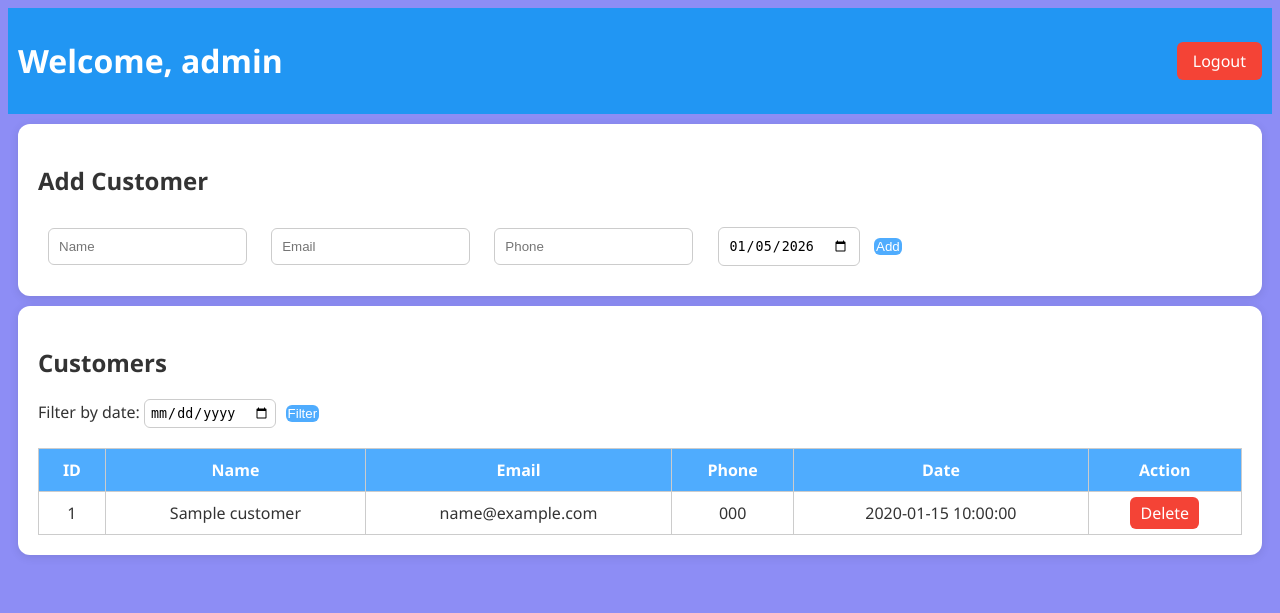
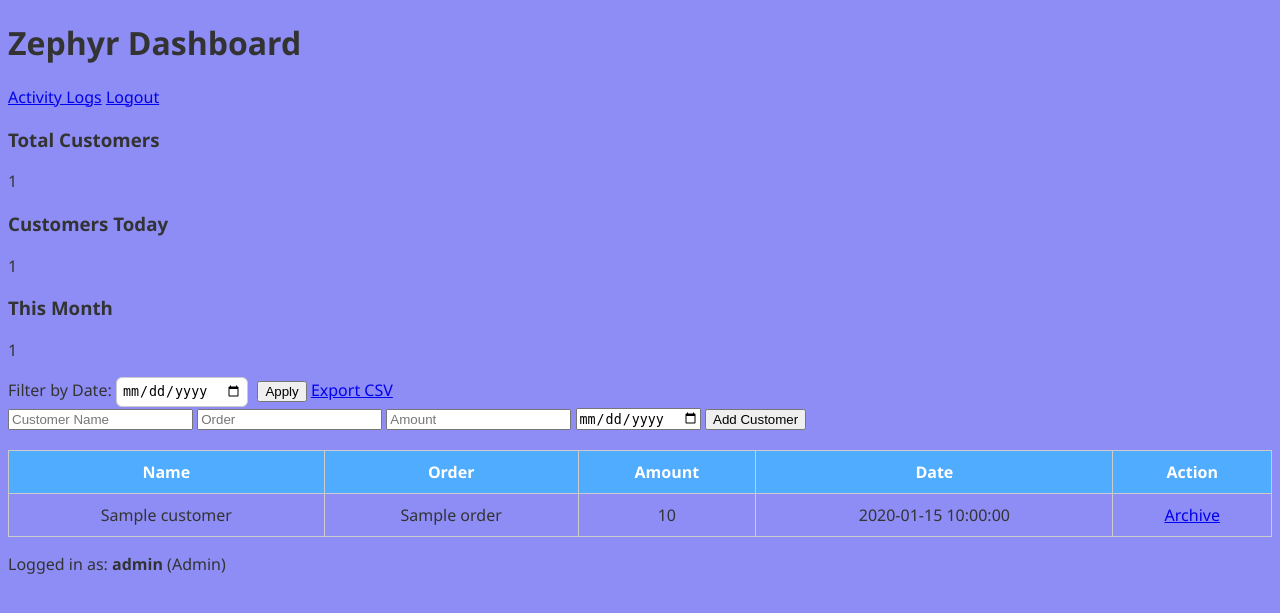
Before and after one commit to vistalemay-gif/zephyr-cms, a Flask app: template templates/dashboard.html in a window 1280 px wide. Shown: the top 613 px of the page. Run offline with Flask 3, Linux system fonts and the light colour scheme; a user stored in the database is signed in; tables that the repository leaves empty hold one stand-in row (values such as "Sample post"); the template is opened without the code that fills it: most values are stand-ins (such as "Sample title", 1, 10 or a date in 2020).

Commit message:
Update dashboard.html

```diff
--- a/templates/dashboard.html
+++ b/templates/dashboard.html
@@ -2,54 +2,115 @@
 <html lang="en">
 <head>
   <meta charset="UTF-8">
-    <title>Dashboard - Zephyr CMS</title>
-    <link rel="stylesheet" href="{{ url_for('static', filename='style.css') }}">
-    <link rel="manifest" href="{{ url_for('manifest') }}">
+  <title>Zephyr CMS – Dashboard</title>
+  <meta name="viewport" content="width=device-width, initial-scale=1.0">
+
+  <!-- CSS -->
+  <link rel="stylesheet" href="{{ url_for('static', filename='css/style.css') }}">
 </head>
 <body>
-    <header class="dashboard-header">
-        <h1>Welcome, {{ session['user'] }}</h1>
-        <a href="{{ url_for('logout') }}" class="btn-logout">Logout</a>
+
+<!-- ================= HEADER ================= -->
+<header class="header">
+  <h1>Zephyr Dashboard</h1>
+
+  <div class="header-actions">
+    {% if session.get('role') == "admin" %}
+      <a href="{{ url_for('activity_logs') }}" class="admin-link">Activity Logs</a>
+    {% endif %}
+    <a href="{{ url_for('logout') }}" class="logout-btn">Logout</a>
+  </div>
 </header>
 
-    <section class="add-customer-section">
-        <h2>Add Customer</h2>
-        <form method="POST" action="{{ url_for('add_customer') }}" class="add-customer-form">
-            <input type="text" name="name" placeholder="Name" required>
-            <input type="email" name="email" placeholder="Email">
-            <input type="text" name="phone" placeholder="Phone">
-            <input type="date" name="date" value="{{ datetime.today().strftime('%Y-%m-%d') }}">
-            <button type="submit" class="btn-primary">Add</button>
-        </form>
-    </section>
+<!-- ================= STATS ================= -->
+<div class="stats">
+  <div class="card">
+    <h3>Total Customers</h3>
+    <p>{{ total_count or 0 }}</p>
+  </div>
 
-    <section class="customer-table-section">
-        <h2>Customers</h2>
-        <form method="GET" action="{{ url_for('dashboard') }}" class="filter-form">
-            <label>Filter by date:</label>
-            <input type="date" name="date">
-            <button type="submit" class="btn-primary">Filter</button>
+  <div class="card">
+    <h3>Customers Today</h3>
+    <p>{{ daily_count or 0 }}</p>
+  </div>
+
+  <div class="card">
+    <h3>This Month</h3>
+    <p>{{ monthly_count or 0 }}</p>
+  </div>
+</div>
+
+<!-- ================= FILTER ================= -->
+<form method="GET" class="filter-form">
+  <label for="filter-date">Filter by Date:</label>
+  <input type="date" id="filter-date" name="date" value="{{ selected_date }}">
+  <button type="submit">Apply</button>
+
+  {% if session.get('role') == "admin" %}
+    <a href="{{ url_for('export_csv', date=selected_date or '') }}" class="btn secondary">
+      Export CSV
+    </a>
+  {% endif %}
 </form>
 
+<!-- ================= ADD CUSTOMER ================= -->
+<form method="POST" action="{{ url_for('add_customer') }}" class="add-form">
+  <input type="text" name="name" placeholder="Customer Name" required>
+  <input type="text" name="order" placeholder="Order">
+  <input type="number" step="0.01" name="amount" placeholder="Amount">
+  <input type="date" name="visit_date" required>
+  <button type="submit">Add Customer</button>
+</form>
+
+<!-- ================= CUSTOMER TABLE ================= -->
 <table class="customer-table">
   <thead>
     <tr>
-                    <th>ID</th><th>Name</th><th>Email</th><th>Phone</th><th>Date</th><th>Action</th>
+      <th>Name</th>
+      <th>Order</th>
+      <th>Amount</th>
+      <th>Date</th>
+      {% if session.get('role') == "admin" %}
+        <th>Action</th>
+      {% endif %}
     </tr>
   </thead>
+
   <tbody>
-                {% for c in customers %}
+    {% if customers %}
+      {% for customer in customers %}
         <tr>
-                    <td>{{ c['id'] }}</td>
-                    <td>{{ c['name'] }}</td>
-                    <td>{{ c['email'] }}</td>
-                    <td>{{ c['phone'] }}</td>
-                    <td>{{ c['date'] }}</td>
-                    <td><a href="{{ url_for('delete_customer', id=c['id']) }}" class="btn-delete">Delete</a></td>
+          <td>{{ customer.name }}</td>
+          <td>{{ customer.order }}</td>
+          <td>{{ customer.amount }}</td>
+          <td>{{ customer.visit_date }}</td>
+
+          {% if session.get('role') == "admin" %}
+          <td>
+            <a href="{{ url_for('archive_customer', id=customer.id) }}"
+               class="danger-link"
+               onclick="return confirm('Archive this customer?')">
+              Archive
+            </a>
+          </td>
+          {% endif %}
         </tr>
       {% endfor %}
+    {% else %}
+      <tr>
+        <td colspan="5" class="empty">No customers found.</td>
+      </tr>
+    {% endif %}
   </tbody>
 </table>
-    </section>
+
+<!-- ================= FOOTER ================= -->
+<footer class="footer">
+  <p>
+    Logged in as: <strong>{{ session.get('user', 'Unknown') }}</strong>
+    ({{ session.get('role', 'user') | capitalize }})
+  </p>
+</footer>
+
 </body>
 </html>
```
Lines whose indentation alone changed are shown as unchanged.
